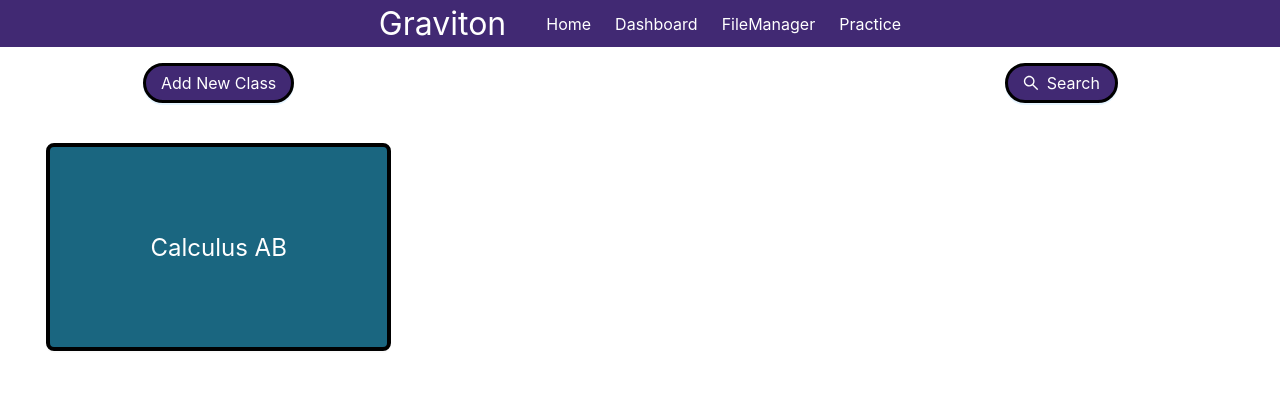
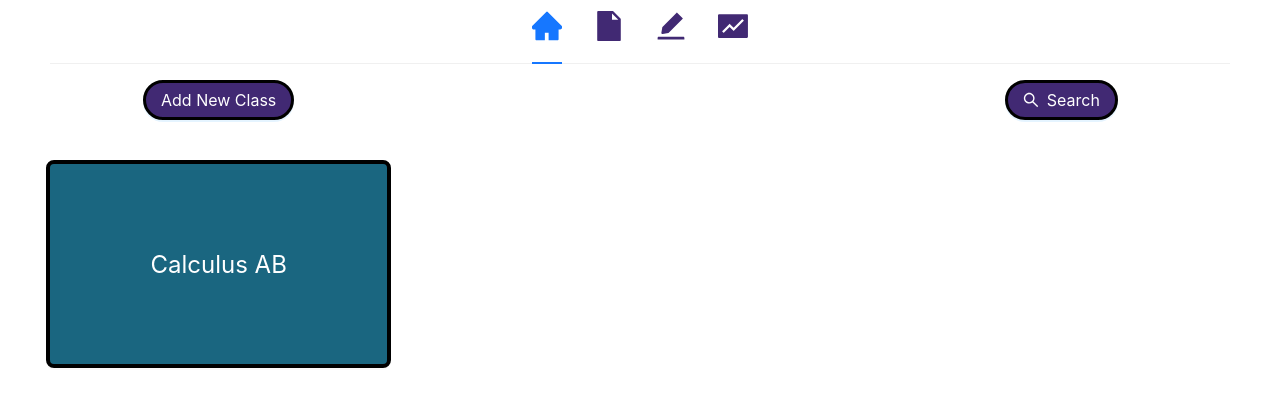
Before and after one commit to Highzahawk/Graviton, a React (Create React App) app: page / in a window 1280 px wide. Shown: the top 406 px of the page. Built offline with nearby package versions, Linux system fonts and the light colour scheme.

Commit message:
navigation bar

```diff
--- a/src/Navbar.js
+++ b/src/Navbar.js
@@ -1,27 +1,42 @@
-import { Link, useMatch, useResolvedPath } from "react-router-dom"
+import { Link, useMatch, useResolvedPath, useLocation, NavLink } from "react-router-dom"
+import { Menu, Layout } from 'antd';
+import {
+  HomeFilled,
+  FileFilled,
+  FundFilled,
+  EditFilled
+} from '@ant-design/icons';
+import './navbar.css';
+import React, { useState } from 'react'
 
-
-export default function Navbar(){
-    return <nav className="nav">
-        <Link to="/" className="site-title">Graviton</Link>
-        <ul>
-            <CustomLink to="/Home">Home</CustomLink>
-            <CustomLink to="/Dashboard">Dashboard</CustomLink>
-            <CustomLink to="/FileManager">FileManager</CustomLink>
-            <CustomLink to="/Practice">Practice</CustomLink>
-        </ul>
-    </nav>
-}
-
-function CustomLink({to, children, ...props}){
-    const resolvedPath = useResolvedPath(to)
-    const isActive = useMatch({path: resolvedPath.pathname, end: true})
-
-    return(
-        <li className={isActive ? "active" : ""}>
-            <Link to={to} {...props}>
-                {children}
-            </Link>
-        </li>
-    )
-}
+export default function Navbar() {
+    const location = useLocation();
+    return (
+      <Layout>
+        <Layout.Header className = "navbar" style={{ backgroundColor: '#ffffff' }}>
+          <Menu className = "navbar"  style={{ display: 'flex', justifyContent: 'center' }} mode="horizontal" selectedKeys={[location.pathname]}>
+            <Menu.Item key="/" className="nav-item" >
+              <Link  to="/">
+                <HomeFilled style={{ fontSize: '30px' }} />
+              </Link>
+            </Menu.Item>
+            <Menu.Item key="/pages/FileManager" className="nav-item" >
+              <Link to="/pages/FileManager">
+                <FileFilled className="icon" style={{ fontSize: '30px' }} />
+              </Link>
+            </Menu.Item>
+            <Menu.Item key="/pages/practice" className="nav-item" >
+              <Link to="/pages/practice">
+                <EditFilled style={{ fontSize: '30px' }} />
+              </Link>
+            </Menu.Item>
+            <Menu.Item key="/pages/dashboard" className="nav-item" >
+              <Link to="/pages/dashboard">
+                <FundFilled style={{ fontSize: '30px' }} />
+              </Link>
+            </Menu.Item>
+          </Menu>
+        </Layout.Header>
+      </Layout>
+    );
+  }
--- a/src/Pages/Home.js
+++ b/src/Pages/Home.js
@@ -3,7 +3,6 @@ import { useNavigate } from 'react-router-dom';
 import {Button, Card, Space, Col, Row} from 'antd';
 import {SearchOutlined, VerticalAlignBottomOutlined} from '@ant-design/icons';
 import styles from "./buttonStyles.css";
-
 
 
 function Home(){
@@ -28,7 +27,6 @@ function Home(){
                 Calculus AB
             </Button>
             </Col>
-
         </Row>
 
 
--- a/src/index.js
+++ b/src/index.js
@@ -3,7 +3,7 @@ import ReactDOM from 'react-dom/client';
 import './index.css';
 import App from './App';
 import reportWebVitals from './reportWebVitals';
-import './styles.css';
+import './navbar.css';
 import { BrowserRouter } from 'react-router-dom';
 
 const root = ReactDOM.createRoot(document.getElementById('root'));
--- /dev/null
+++ b/src/navbar.css
@@ -0,0 +1,20 @@
+*{
+    box-sizing: border-box;
+}
+
+
+
+.container{
+    margin: 1rem;
+    text-align: center;
+}
+
+.navbar{
+    background-color: #ffffff;
+    color: white;
+}
+
+
+.ant-menu-item.nav-item {
+    color: #412973;
+}
--- a/src/styles.css
+++ /dev/null
@@ -1,52 +0,0 @@
-*{
-    box-sizing: border-box;
-}
-
-body{
-    margin: 0;
-}
-
-.container{
-    margin: 1rem;
-    text-align: center;
-}
-
-.nav{
-    background-color: #412973;
-    color: white;
-    display: flex;
-    justify-content: center;
-    align-items: stretch;
-    gap: 2rem;
-    padding: 0 1rem;
-}
-
-.site-title{
-    font-size: 2rem;
-}
-
-.nav ul{
-    padding: 0;
-    margin: 0;
-    list-style: none;
-    display: flex;
-    gap: 1rem;
-}
-
-.nav a{
-    color: inherit;
-    text-decoration: none;
-    text-align: center;
-    height: 100%;
-    display: flex;
-    align-items: center;
-    padding: .25rem;
-}
-
-.nav li.active{
-    background-color: #ec8c8c;
-}
-
-.nav li:hover{
-    background-color: #ec8c8c;
-}
```
Also changed, not shown: src/App.js (+76 -5 lines).
